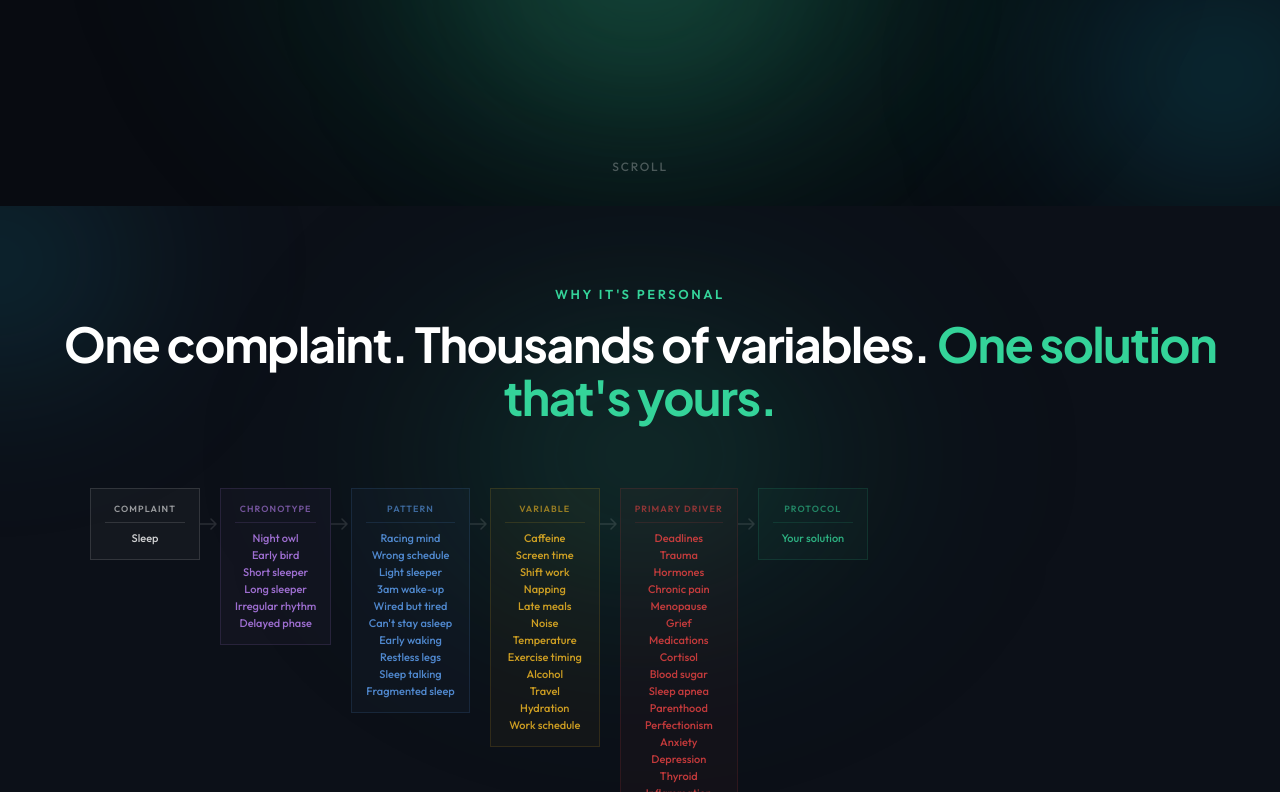
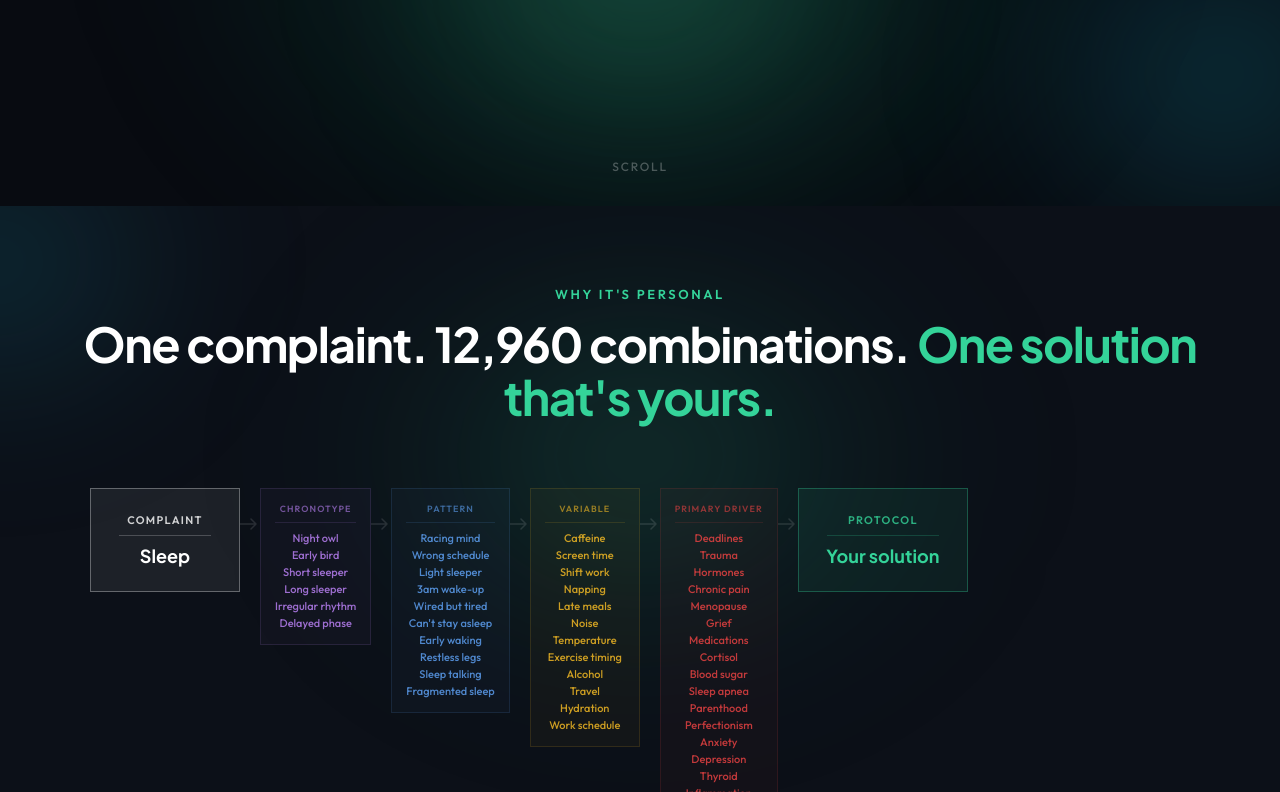
Before and after one commit to brygp954/apiverde-demo, a React (Vite) app: page / in a window 1280 px wide. Shown: the part 474-1266 px from the top of the page. Built offline with nearby package versions, Linux system fonts and the light colour scheme.

Commit message:
stack arrangement

```diff
--- a/src/ApiverdeDemo.jsx
+++ b/src/ApiverdeDemo.jsx
@@ -753,7 +753,7 @@ function StackSection() {
             fontFamily: jakarta, fontSize: "clamp(28px, 5vw, 48px)",
             fontWeight: 700, color: C.white, lineHeight: 1.1,
             letterSpacing: "-0.03em",
-          }}>One complaint. Thousands of variables. <span style={{ color: C.green }}>One solution that's yours.</span></h2>
+          }}>One complaint. 12,960 combinations. <span style={{ color: C.green }}>One solution that's yours.</span></h2>
         </Reveal>
       </div>
 
@@ -767,26 +767,31 @@ function StackSection() {
           display: "flex", alignItems: "flex-start",
           gap: "0px", minWidth: "940px", padding: "16px 0",
         }}>
-          {nodes.map((node, i) => (
+          {nodes.map((node, i) => {
+            const isBookend = node.items.length === 1;
+            return (
             <div key={node.label} style={{ display: "flex", alignItems: "flex-start" }}>
               <div style={{
-                background: `${node.color}08`,
-                border: `1px solid ${node.color}20`,
-                padding: "14px 14px",
+                background: isBookend ? `${node.color}12` : `${node.color}08`,
+                border: `1px solid ${isBookend ? `${node.color}50` : `${node.color}20`}`,
+                padding: isBookend ? "24px 28px" : "14px 14px",
                 display: "flex", flexDirection: "column", alignItems: "center",
-                gap: "8px", minWidth: "110px", maxWidth: "140px",
+                gap: "8px",
+                minWidth: isBookend ? "150px" : "110px",
+                maxWidth: isBookend ? "170px" : "140px",
                 opacity: show ? 1 : 0,
                 transform: show ? "translateX(0)" : "translateX(-12px)",
                 transition: `all 0.5s cubic-bezier(0.16, 1, 0.3, 1) ${node.delay}s`,
               }}>
                 <div style={{
-                  fontFamily: outfit, fontSize: "9px", fontWeight: 600,
-                  color: `${node.color}90`, textTransform: "uppercase",
+                  fontFamily: outfit, fontSize: isBookend ? "11px" : "9px", fontWeight: 600,
+                  color: isBookend ? `${node.color}cc` : `${node.color}90`,
+                  textTransform: "uppercase",
                   letterSpacing: "0.12em", textAlign: "center",
                 }}>{node.label}</div>
                 <div style={{
                   width: "100%", height: "1px",
-                  background: `${node.color}20`,
+                  background: isBookend ? `${node.color}35` : `${node.color}20`,
                 }} />
                 <div style={{
                   display: "flex", flexDirection: "column", gap: "3px",
@@ -794,8 +799,10 @@ function StackSection() {
                 }}>
                   {node.items.map((item, j) => (
                     <div key={item} style={{
-                      fontFamily: outfit, fontSize: "11px", fontWeight: 500,
-                      color: `${node.color}cc`,
+                      fontFamily: isBookend ? jakarta : outfit,
+                      fontSize: isBookend ? "18px" : "11px",
+                      fontWeight: isBookend ? 700 : 500,
+                      color: isBookend ? node.color : `${node.color}cc`,
                       opacity: show ? 1 : 0,
                       transition: `all 0.4s ease ${node.delay + 0.05 + j * 0.03}s`,
                       whiteSpace: "nowrap",
@@ -807,7 +814,8 @@ function StackSection() {
                 <FlowArrow delay={node.delay + 0.08} />
               )}
             </div>
-          ))}
+            );
+          })}
         </div>
       </div>
 
```
